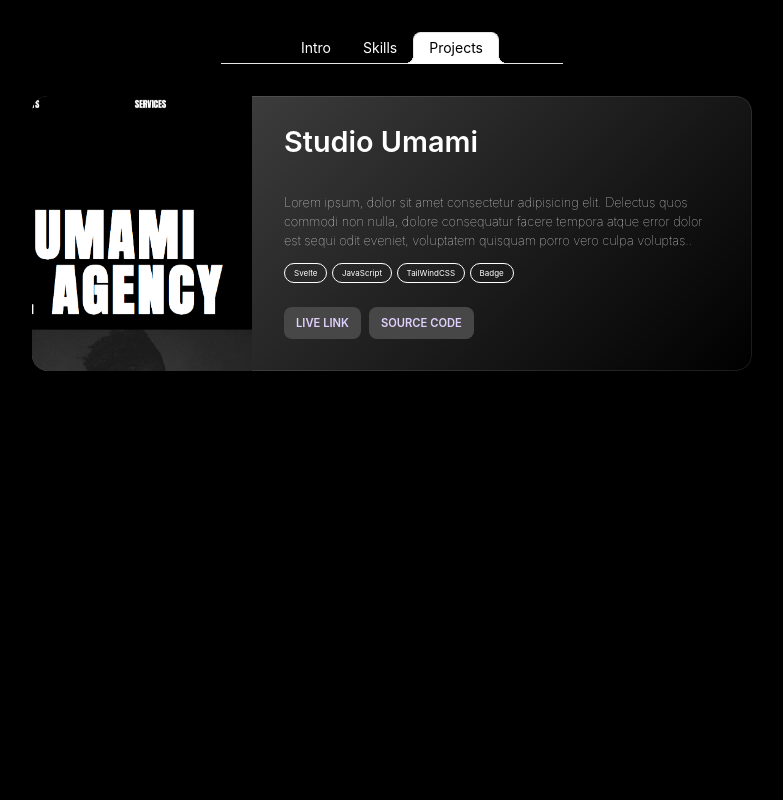
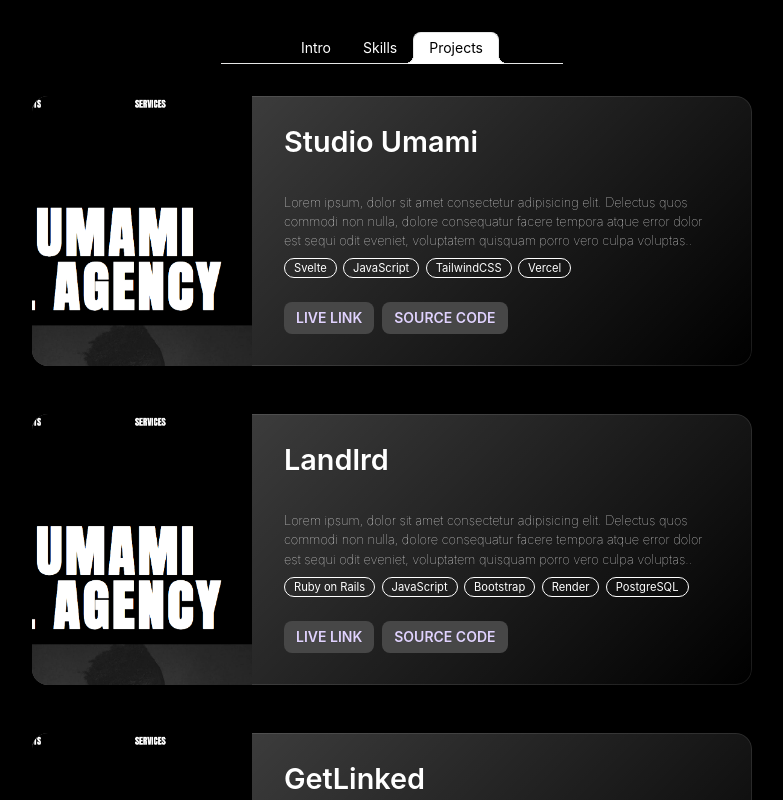
Before and after one commit to lukman155/portfolio-terminal, a SvelteKit app: page / in a window 1280 px wide. Both pictures are taken after a click on the link "Projects". Shown: the top 800 px of the page, without its empty margins (248-1031 px from the left). Built offline with nearby package versions, Linux system fonts and the light colour scheme; a web font is replaced by a local one.

Commit message:
Implement: Cards Color

```diff
--- a/src/app.html
+++ b/src/app.html
@@ -12,17 +12,12 @@
 
 	<body data-sveltekit-preload-data="hover">
 		<style>
-			html {
-				height: 100%;
-			  overflow: hidden;
 
-			}
 			body {
 				font-family: 'Inter', sans-serif;
 				background-color: black;
 				margin: 0 auto;
-			  overflow: hidden;
-				height: 100%;
+
 			}
 
 		</style>
--- a/src/routes/Tab3.svelte
+++ b/src/routes/Tab3.svelte
@@ -1,34 +1,109 @@
+<script>
+	import { onMount } from "svelte";
 
-<div class="card card-side glass">
+  const projects = [
+    {
+      name:'Studio Umami',
+      desc:'Lorem ipsum, dolor sit amet consectetur adipisicing elit. Delectus quos commodi non nulla, dolore consequatur facere tempora atque error dolor est sequi odit eveniet, voluptatem quisquam porro vero culpa voluptas..',
+      alt: 'icon',
+      tech:['Svelte', 'JavaScript', 'TailwindCSS', 'Vercel'],
+      image:"/studio-umami.png",
+      liveUrl:'/',
+      sourceCode:'/',
+      color: 'rgba(255, 255, 255, 0.1)',
+    },
+    {
+      name:'Landlrd',
+      desc:'Lorem ipsum, dolor sit amet consectetur adipisicing elit. Delectus quos commodi non nulla, dolore consequatur facere tempora atque error dolor est sequi odit eveniet, voluptatem quisquam porro vero culpa voluptas..',
+      alt: 'icon',
+      tech:['Ruby on Rails', 'JavaScript', 'Bootstrap', 'Render', 'PostgreSQL'],
+      image:"/studio-umami.png",
+      liveUrl:'/',
+      sourceCode:'/',
+      color: 'rgba(0, 128, 0, 0.1)',
+    },
+    {
+      name:'GetLinked',
+      desc:'Lorem ipsum, dolor sit amet consectetur adipisicing elit. Delectus quos commodi non nulla, dolore consequatur facere tempora atque error dolor est sequi odit eveniet, voluptatem quisquam porro vero culpa voluptas..',
+      alt: 'icon',
+      tech:['Svelte', 'JavaScript', 'TailwindCSS', 'Vercel'],
+      image:"/studio-umami.png",
+      liveUrl:'/',
+      sourceCode:'/',
+      color: 'rgba(128, 0, 128, 0.1)',
+    },
+    {
+      name:'Studio Umami',
+      desc:'Lorem ipsum, dolor sit amet consectetur adipisicing elit. Delectus quos commodi non nulla, dolore consequatur facere tempora atque error dolor est sequi odit eveniet, voluptatem quisquam porro vero culpa voluptas..',
+      alt: 'icon',
+      tech:['Svelte', 'JavaScript', 'TailwindCSS', 'Vercel'],
+      image:"/studio-umami.png",
+      liveUrl:'/',
+      sourceCode:'/',
+      color: 'rgba(255, 255, 255, 0.1)',
+    },
+  ];
+
+  onMount(()=>{
+      const cards = document.querySelectorAll('.color');
+    console.log(cards);
+    cards.forEach((card) => {
+      card.addEventListener('mouseenter', () => {
+        const index = card.getAttribute('data-index');
+        const hoverColor = projects[index].color;
+        card.style.setProperty('--hover-color', hoverColor);
+      });
+
+      card.addEventListener('mouseleave', () => {
+        card.style.removeProperty('--hover-color');
+      });
+    });
+  })
+
+
+
+</script>
+
+{#each projects as project, i}
+<div class="card card-side glass color" key={i} data-index={i}>
   <figure>
-    <img src="/studio-umami.png" alt="car!" class="hover-image" />
+    <img src={project.image} alt class="hover-image" />
   </figure>
   <div class="card-body">
-    <h2 class="card-title">Studio Umami</h2>
-    <p>Lorem ipsum, dolor sit amet consectetur adipisicing elit. Delectus quos commodi non nulla, dolore consequatur facere tempora atque error dolor est sequi odit eveniet, voluptatem quisquam porro vero culpa voluptas..</p>
+    <h2 class="card-title">{project.name}</h2>
+    <p>{project.desc}</p>
     <div class="badges">
-      <span class="badge badge-outline">Svelte</span>
-      <span class="badge badge-outline">JavaScript</span>
-      <span class="badge badge-outline">TailWindCSS</span>
-      <span class="badge badge-outline">Badge</span>
+      {#each project.tech as technology}
+      <span class="badge badge-outline">{technology}</span>
+      {/each}
     </div>
     <div class="card-actions justify-stretch">
-      <button class="btn btn-sm btn-primary">Live Link</button>
-      <button class="btn btn-sm btn-primary">Source Code</button>
+      <a href={project.liveUrl} class="btn btn-sm btn-primary">Live Link</a>
+      <a href={project.sourceCode} class="btn btn-sm btn-primary">Source Code</a>
     </div>
   </div>
 </div>
-
-
-
+{/each}
 
 <style>
+
+.color {
+  transition: background-color 0.3s ease; /* Add a transition effect for smoother color change */
+}
+
+.color:hover {
+  background-color: var(--hover-color); /* Use a CSS variable for the background color on hover */
+}
+
   .badges {
+    display: flex;
+    flex-wrap: wrap;
+    gap: .4em;
     margin-bottom: 1em;
 
   }
   span {
-    font-size: .5em;
+    font-size: .7em;
   }
 
   h2 {
@@ -46,6 +121,7 @@
   .card {
   position: relative;
   flex-direction: column;
+  margin-bottom: 3em;
 }
 
 
```
